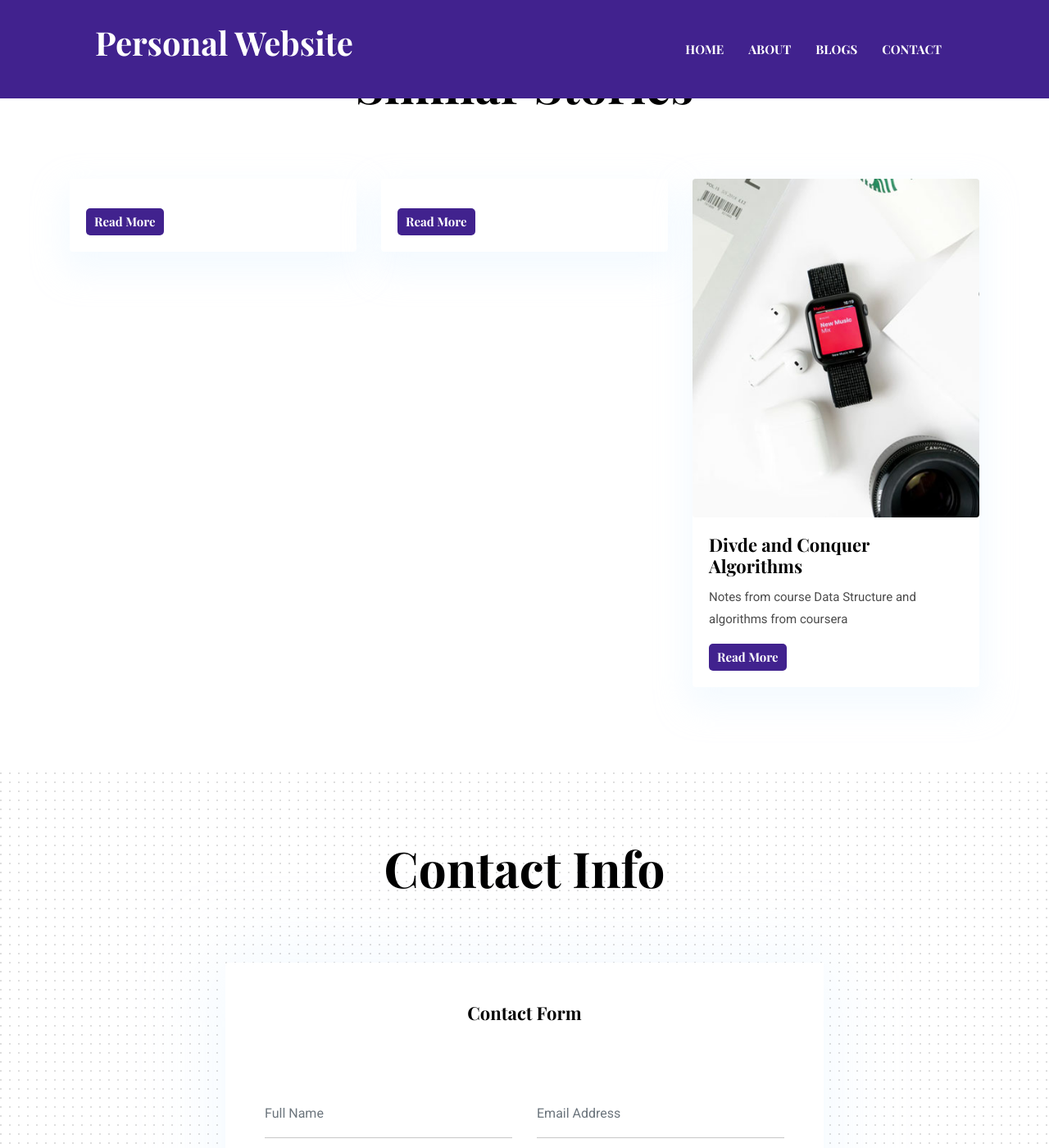
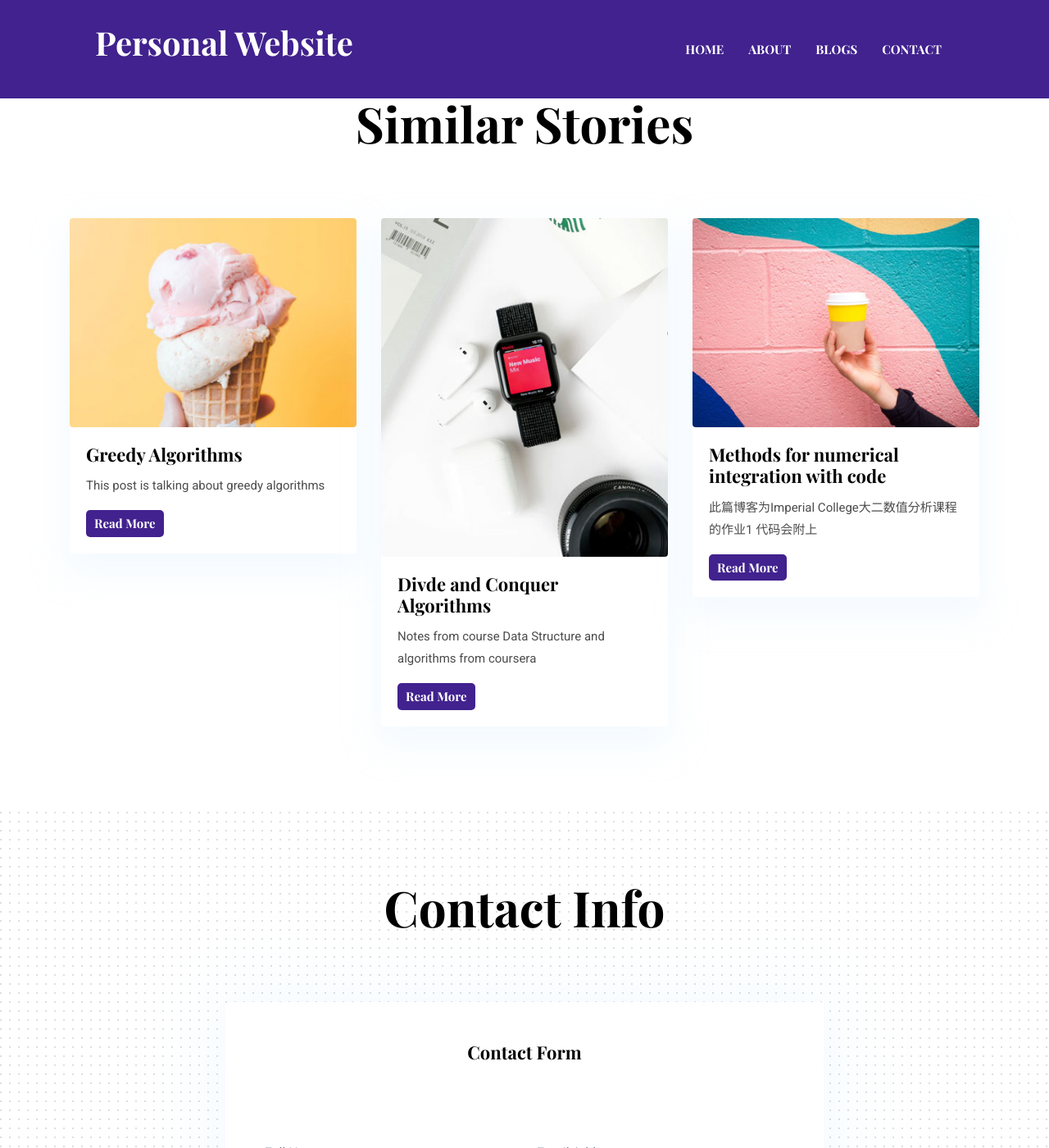
Before and after one commit to BIGTANGBRO/BIGTANGBRO.github.io, a Jekyll site: the page built from _posts/2020-02-09-numerical-integration.markdown, in a window 1280 px wide and 1400 px high, scrolled down 2564 px. Shown: the whole window at 82% size. Built offline with Jekyll 4.4.1, drawn with Linux system fonts in a browser that asks for light colours; our own code applies the rules of GitHub Pages for plain Markdown files; some of the changed text lies outside the part shown.

```diff
--- a/_posts/2020-02-09-numerical-integration.markdown
+++ b/_posts/2020-02-09-numerical-integration.markdown
@@ -4,8 +4,7 @@ title:  Methods for numerical integration with code
 date:   2020-02-09 15:05:55 +0700
 image:  /assets/images/blog/post-5.jpg
 author: Jiaxuan Tang
-tags:   - Matlab
-        - Numerical Methods
+tags:   Matlab, Numerical Methods
 ---
 
 **此篇博客为Imperial College大二数值分析课程的作业1 代码会附上**
--- a/_posts/2020-02-20-greedy-algorithms.markdown
+++ b/_posts/2020-02-20-greedy-algorithms.markdown
@@ -4,8 +4,7 @@ title:  Greedy Algorithms
 date:   2020-02-20 15:05:55 +0700
 image:  /assets/images/blog/post-2.jpg
 author: Jiaxuan Tang
-tags:   - Python
-        - Algorithms
+tags:   Python, Algorithms
 ---
 
 **This post is talking about greedy algorithms**
--- a/_posts/2020-03-01-divde-and-conquer.markdown
+++ b/_posts/2020-03-01-divde-and-conquer.markdown
@@ -6,7 +6,7 @@ image:  /assets/images/blog/post-1.jpg
 author: Jiaxuan Tang
 tags:   Python, Algorithms
 ---
-#### Notes from course Data Structure and algorithms from coursera
+**Notes from course Data Structure and algorithms from coursera**
 
 > Divide and conquer algorithm is very important and always referred as '分治法'.
 
```
Also changed, not shown: _posts/2017-05-26-amazon-increase-income-1.5-million copy 2.markdown (deleted, +0 -18 lines).
